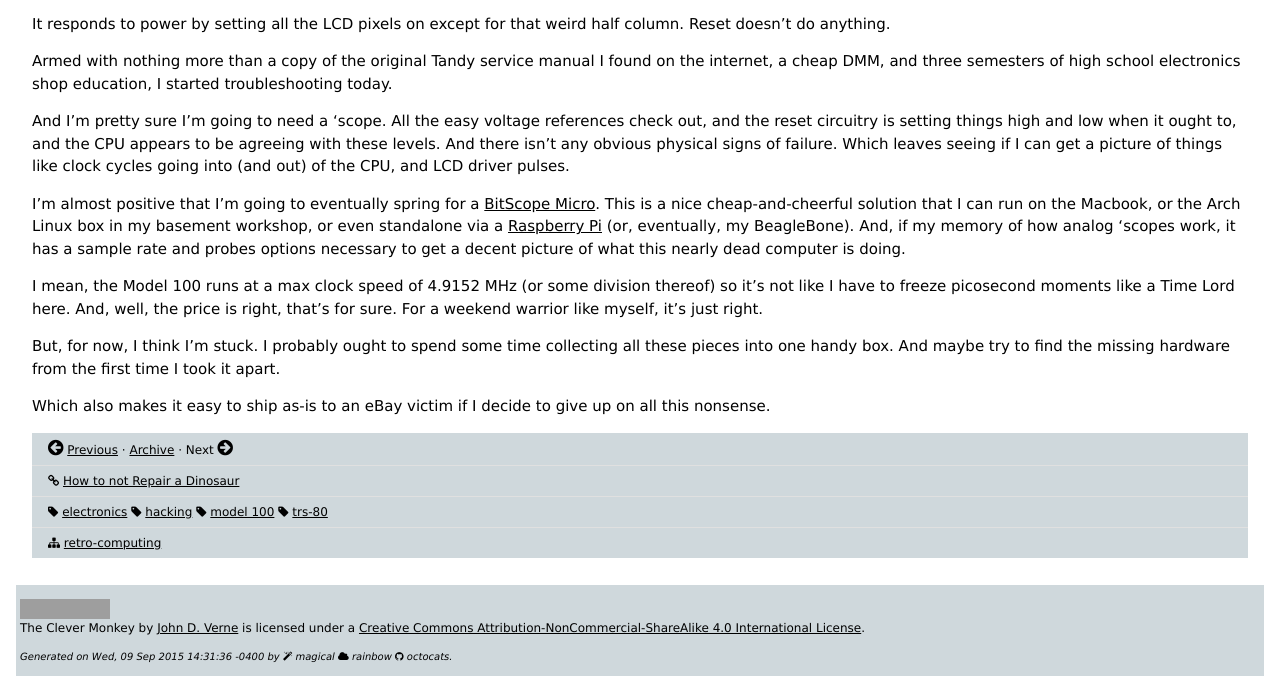
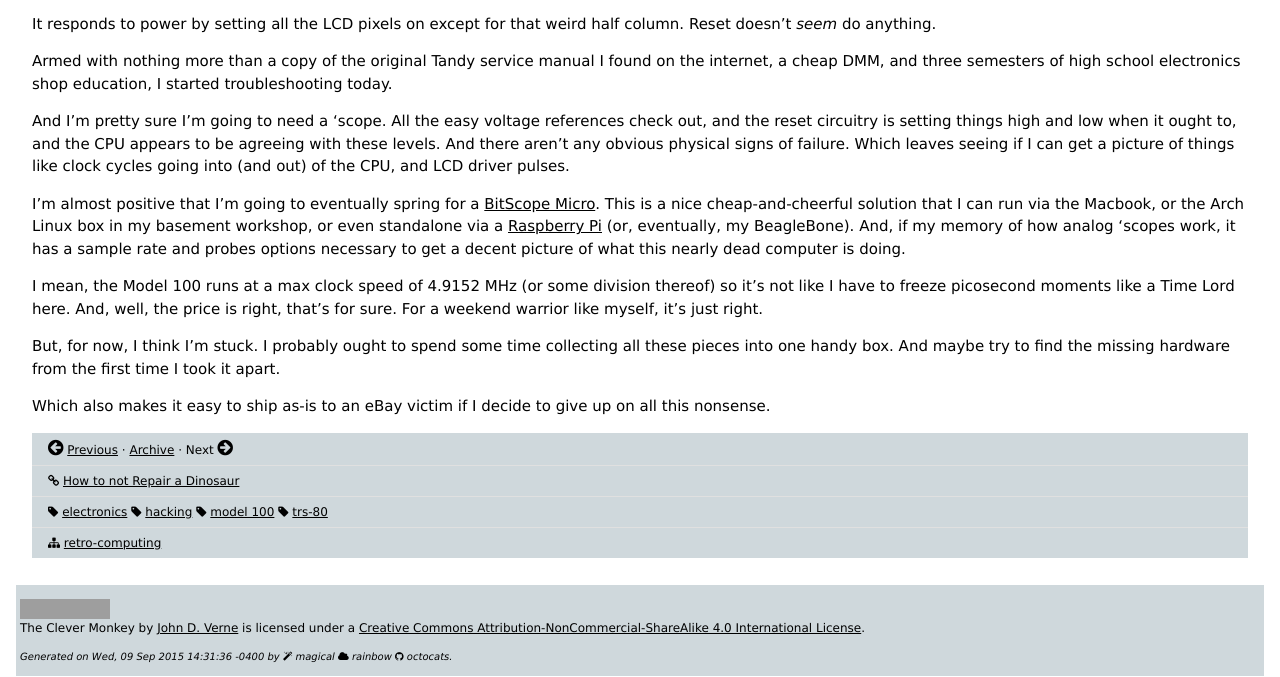
Before and after one commit to jverne/jverne.github.io, a Jekyll site: the page built from _posts/2015-09-08-how-to-not-repair-a-dinosaur.md, in a window 1280 px wide, cut to the strip 411-1088 px from the top of the page. Built offline with Jekyll 4.4.1, drawn with Linux system fonts in a browser that asks for light colours; nearby versions of some CDN libraries; a script that is not in the unit is left out; comment, search, counter and statistics services are not loaded; grey boxes are pictures that could not be loaded.

Commit message:
Updated 2015-09-08-how-to-not-repair-a-dinosaur.md

```diff
--- a/_posts/2015-09-08-how-to-not-repair-a-dinosaur.md
+++ b/_posts/2015-09-08-how-to-not-repair-a-dinosaur.md
@@ -11,6 +11,7 @@ tags:
 ---
 
 
+
 As I mentioned in [a previous post]({% post_url 2015-09-02-retro-computing-the-last-refuge-of-the-scoundrel %}) I have a dinosaur of a [TRS-80 Model 100](http://www.oldcomputers.net/trs100.html) that I'm trying to bring back to life.
 
 <!--more-->
@@ -19,13 +20,13 @@ The symptoms:
 
 <a data-flickr-embed="true"  href="https://www.flickr.com/photos/clvrmnky/21233283076/in/datetaken-public/" title="Slightly Dead Model 100"><img src="https://farm6.staticflickr.com/5725/21233283076_24791a5140_n.jpg" width="320" height="180" alt="Slightly Dead Model 100"></a><script async src="//embedr.flickr.com/assets/client-code.js" charset="utf-8"></script>
 
-It responds to power by setting all the LCD pixels on except for that weird half column. Reset doesn't do anything.
+It responds to power by setting all the LCD pixels on except for that weird half column. Reset doesn't _seem_ do anything.
 
 Armed with nothing more than a copy of the original Tandy service manual I found on the internet, a cheap DMM, and three semesters of high school electronics shop education, I started troubleshooting today.
 
-And I'm pretty sure I'm going to need a 'scope. All the easy voltage references check out, and the reset circuitry is setting things high and low when it ought to, and the CPU appears to be agreeing with these levels. And there isn't any obvious physical signs of failure. Which leaves seeing if I can get a picture of things like clock cycles going into (and out) of the CPU, and LCD driver pulses.
+And I'm pretty sure I'm going to need a 'scope. All the easy voltage references check out, and the reset circuitry is setting things high and low when it ought to, and the CPU appears to be agreeing with these levels. And there aren't any obvious physical signs of failure. Which leaves seeing if I can get a picture of things like clock cycles going into (and out) of the CPU, and LCD driver pulses.
 
-I'm almost positive that I'm going to eventually spring for a [BitScope Micro](http://bitscope.com/product/BS05/). This is a nice cheap-and-cheerful solution that I can run on the Macbook, or the Arch Linux box in my basement workshop, or even standalone via a [Raspberry Pi](http://bitscope.com/pi/) (or, eventually, my BeagleBone). And, if my memory of how analog 'scopes work, it has a sample rate and probes options necessary to get a decent picture of what this nearly dead computer is doing.
+I'm almost positive that I'm going to eventually spring for a [BitScope Micro](http://bitscope.com/product/BS05/). This is a nice cheap-and-cheerful solution that I can run via the Macbook, or the Arch Linux box in my basement workshop, or even standalone via a [Raspberry Pi](http://bitscope.com/pi/) (or, eventually, my BeagleBone). And, if my memory of how analog 'scopes work, it has a sample rate and probes options necessary to get a decent picture of what this nearly dead computer is doing.
 
 I mean, the Model 100 runs at a max clock speed of 4.9152 MHz (or some division thereof) so it's not like I have to freeze picosecond moments like a Time Lord here. And, well, the price is right, that's for sure. For a weekend warrior like myself, it's just right.
 
```
